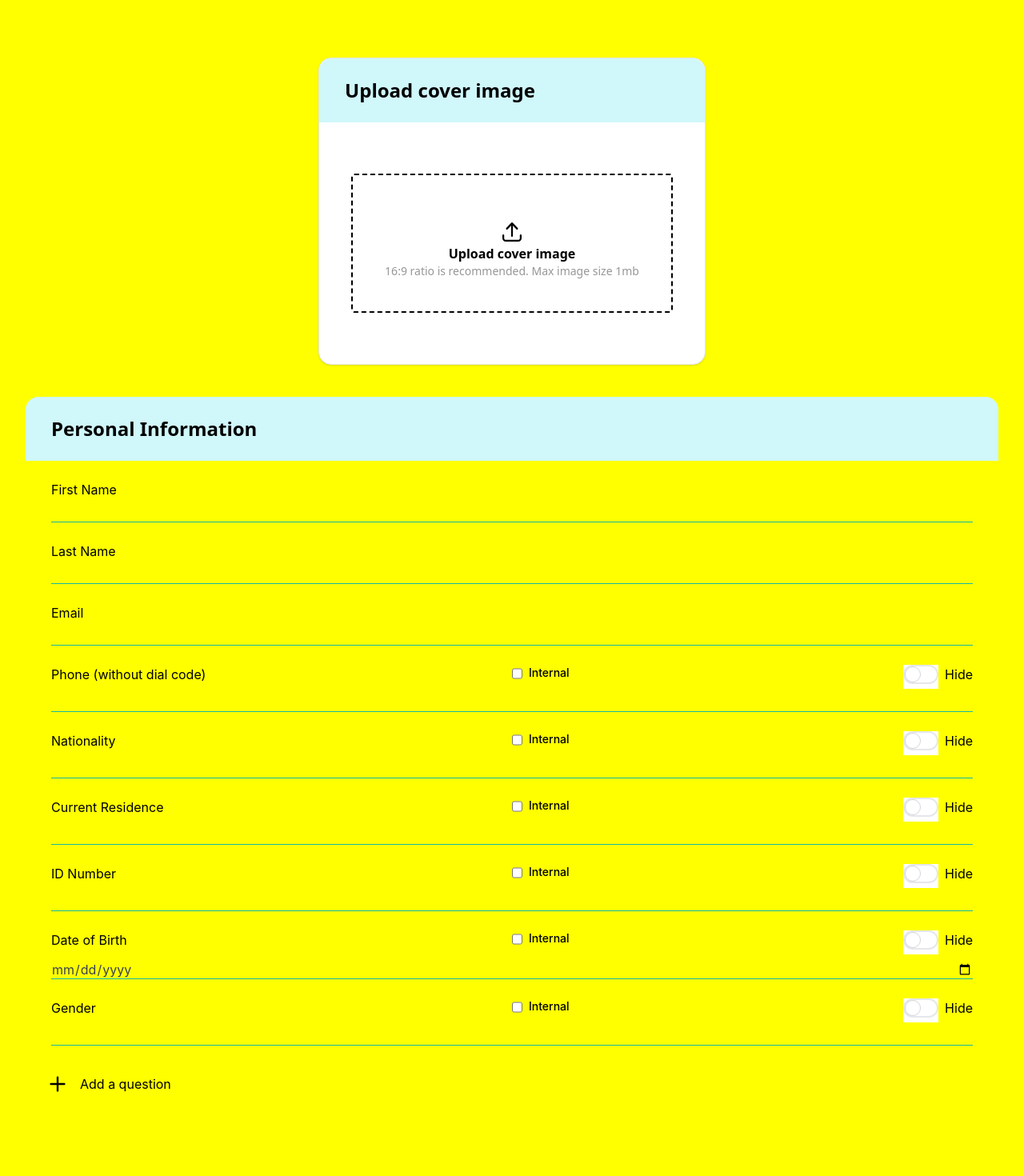
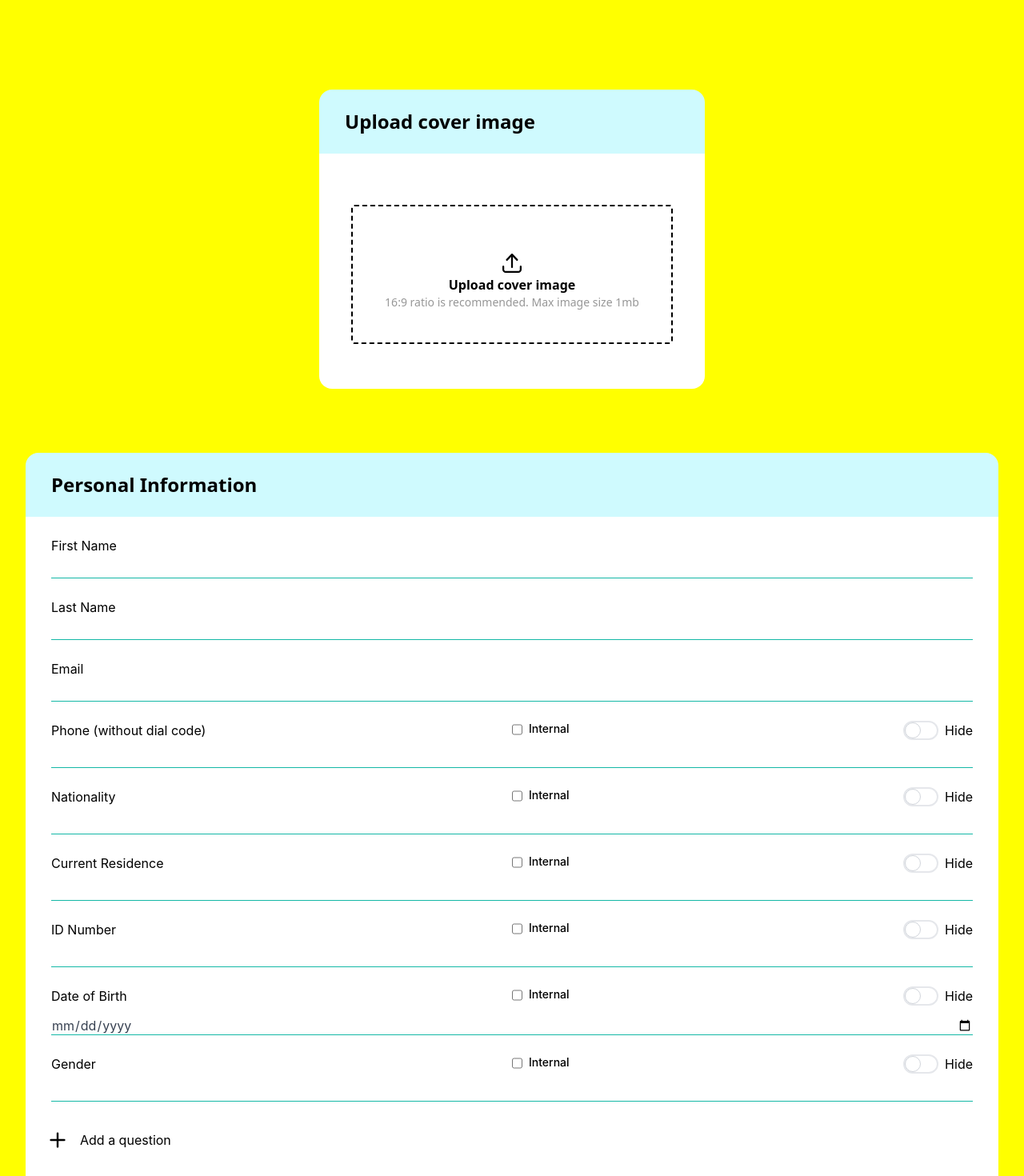
Before and after one commit to ShehabAbbas95/cp_ats, a React (Vite) app: page / in a window 1280 px wide. Shown: the top 1470 px of the page at 80% size. Before the commit the page ends 1403 px from the top, so only its background shows below. Built offline with nearby package versions, Linux system fonts and the light colour scheme.

Commit message:
add question to the personal info section

```diff
--- a/src/components/AddQuestion.tsx
+++ b/src/components/AddQuestion.tsx
@@ -1,10 +1,13 @@
 import { PlusIcon } from "@heroicons/react/20/solid";
 import { FC } from "react";
 
-const AddQuestion: FC = () => {
+interface Props {
+  addQuestion: React.Dispatch<React.SetStateAction<boolean>>;
+}
+const AddQuestion: FC<Props> = ({ addQuestion }: Props) => {
   return (
     <div>
-      <div className="flex ml-6 gap-3">
+      <div className="flex ml-6 gap-3" onClick={() => addQuestion(true)}>
         <PlusIcon className="w-8 h-8" />
         <p className="mt-1">Add a question</p>
       </div>
--- /dev/null
+++ b/src/components/DeleteQuestion.tsx
@@ -0,0 +1,20 @@
+import { XMarkIcon } from "@heroicons/react/24/solid";
+import { FC } from "react";
+
+interface DeleteQuestionProps {
+  deleteQuestion: React.Dispatch<React.SetStateAction<boolean>>;
+}
+const DeleteQuestion: FC<DeleteQuestionProps> = ({
+  deleteQuestion,
+}: DeleteQuestionProps) => {
+  return (
+    <div onClick={() => deleteQuestion(false)}>
+      <div className="flex ml-6 gap-3 text-red-800 font-bold">
+        <XMarkIcon className="w-8 h-8" />
+        <p className="mt-1">Delete question</p>
+      </div>
+    </div>
+  );
+};
+
+export default DeleteQuestion;
--- a/src/components/ImageUpload.tsx
+++ b/src/components/ImageUpload.tsx
@@ -1,6 +1,7 @@
 import { ArrowUpTrayIcon } from "@heroicons/react/20/solid";
 import { FC, useState } from "react";
 import Dropzone from "react-dropzone";
+import Container from "./Container";
 
 const ImageUpload: FC = () => {
   const [onDrag, setOnDrag] = useState(false);
@@ -31,11 +32,8 @@ const ImageUpload: FC = () => {
           className="p-5  md:border-transparent md:border-gray-300 md:p-10 "
         >
           <div className="flex flex-col gap-6">
-            <div className="max-w-lg  bg-white border border-gray-200 rounded-2xl shadow  ">
-              <h2 className="bg-[#D0F7FA]  w-full text-left  min-h-[80px] py-6 pl-8 rounded-t-2xl text-2xl font-Poppins font-semibold">
-                Upload cover image
-              </h2>
-              <div className="px-10 py-16">
+            <Container header="Upload cover image">
+              <div className="px-10 pt-16 pb-6">
                 <Dropzone
                   onDrop={() => setLoading(true)}
                   onDropRejected={() => handelRejectedFile()}
@@ -78,7 +76,7 @@ const ImageUpload: FC = () => {
                   )}
                 </Dropzone>
               </div>
-            </div>
+            </Container>
           </div>
         </form>
       </section>
--- a/src/components/PersonalInfo.tsx
+++ b/src/components/PersonalInfo.tsx
@@ -1,14 +1,16 @@
-import { FC } from "react";
+import { FC, useState } from "react";
 import AddQuestion from "./AddQuestion";
+import Container from "./Container";
+import Questions from "./Questions";
 
 const PersonalInfo: FC = () => {
+  const [personalInfoQuestions, setPersonalInfoQuestions] =
+    useState<boolean>(false);
   return (
     <div className="flex justify-center flex-col ">
-      <h2 className="bg-[#D0F7FA]  w-full text-left  min-h-[80px] py-6 pl-8 rounded-t-2xl text-2xl font-Poppins font-semibold">
-        Personal Information
-      </h2>
-      <form action="post" className="w-full mb-8">
-        <div className="flex flex-col items-start px-8">
+      <Container header="Personal Information">
+        <form action="post" className="w-full mb-8 bg-white rounded-b-2xl">
+          <div className="flex flex-col items-start px-8 mb-8">
             <div className="flex flex-col w-full">
               <label htmlFor="firstName" className="mt-6 text-left">
                 First Name
@@ -55,8 +57,7 @@ const PersonalInfo: FC = () => {
                     <input
                       id="phoneCheckbox"
                       type="checkbox"
-                    value=""
-                    className="border border-#D4D9E4"
+                      className="border border-#D4D9E4 "
                     />
                     <label
                       htmlFor="phoneCheckbox"
@@ -325,8 +326,17 @@ const PersonalInfo: FC = () => {
               />
             </div>
           </div>
+          <div className="cursor-pointer">
+            <AddQuestion addQuestion={setPersonalInfoQuestions} />
+          </div>
+          {personalInfoQuestions && (
+            <Questions
+              showQuestions={personalInfoQuestions}
+              deleteQuestions={setPersonalInfoQuestions}
+            />
+          )}
         </form>
-      <AddQuestion />
+      </Container>
     </div>
   );
 };
```
Lines whose indentation alone changed are shown as unchanged.
